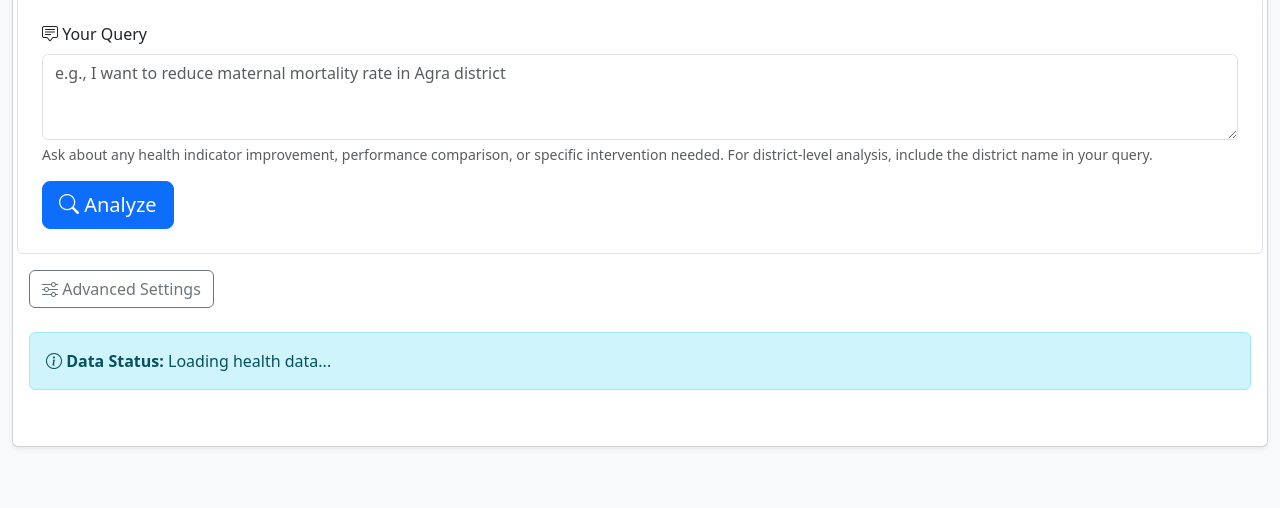
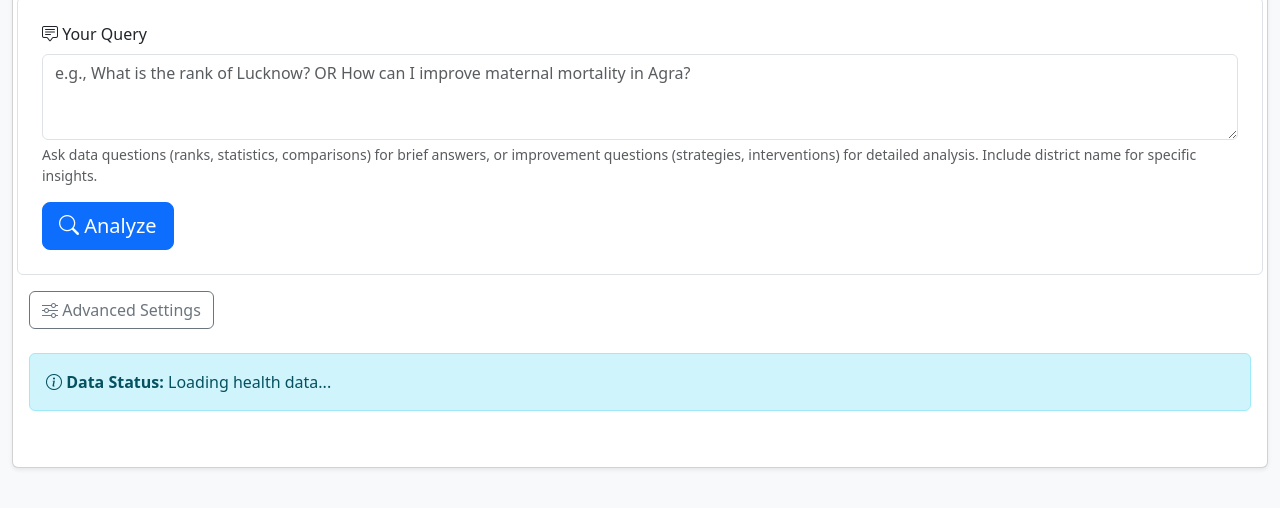
Before and after one commit to prudhvi1709/mmr, a plain HTML site: page index.html in a window 1280 px wide. Shown: the part 158-666 px from the top of the page. Drawn offline with nearby package versions, Linux system fonts and the light colour scheme.

Commit message:
DOC: Update Readme with new features

```diff
--- a/index.html
+++ b/index.html
@@ -45,10 +45,10 @@
                                           id="user-query"
                                           name="user-query"
                                           rows="3"
-                                          placeholder="e.g., I want to reduce maternal mortality rate in Agra district"
+                                          placeholder="e.g., What is the rank of Lucknow? OR How can I improve maternal mortality in Agra?"
                                           required></textarea>
                                 <div class="form-text">
-                                    Ask about any health indicator improvement, performance comparison, or specific intervention needed. For district-level analysis, include the district name in your query.
+                                    Ask data questions (ranks, statistics, comparisons) for brief answers, or improvement questions (strategies, interventions) for detailed analysis. Include district name for specific insights.
                                 </div>
                             </div>
 
```
Also changed, not shown: 1 other file.
